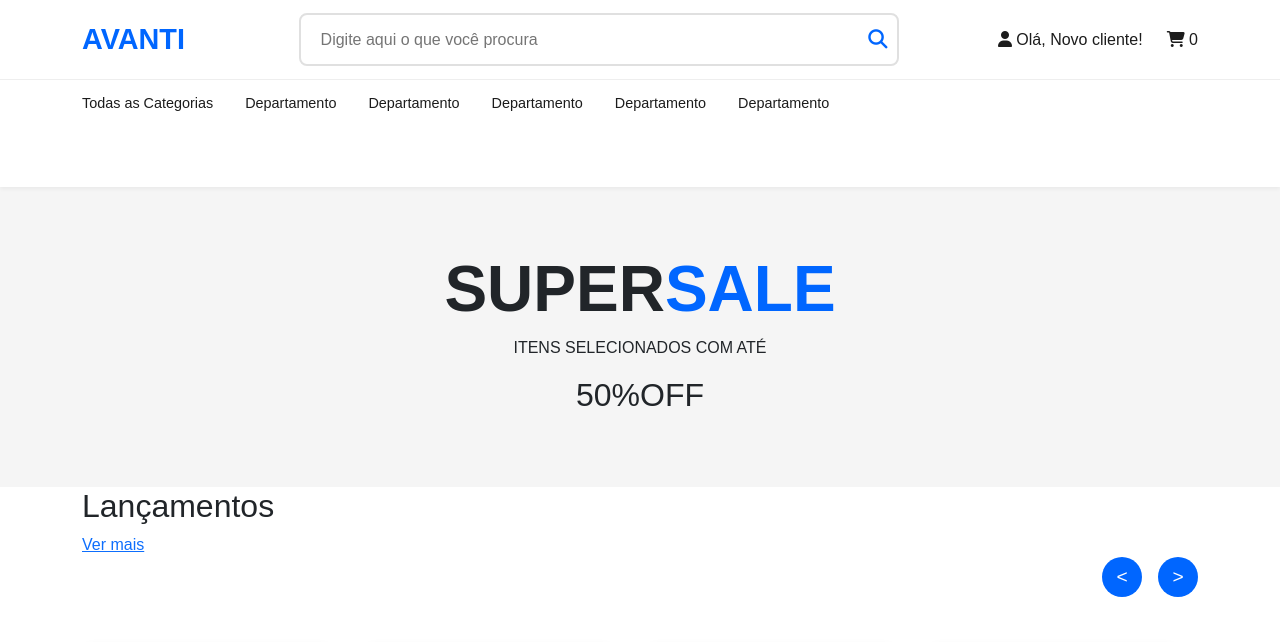
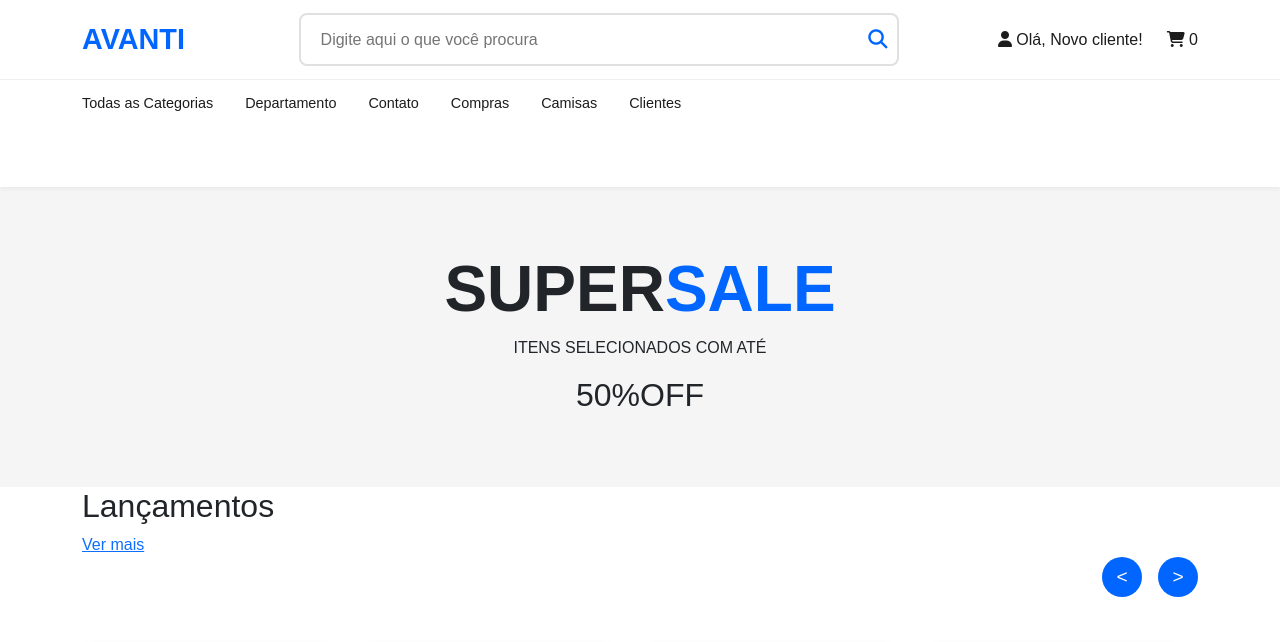
Before and after one commit to bach-lucas/Exercice-1-AVANTI, a plain HTML site: page index.html in a window 1280 px wide. Shown: the top 642 px of the page. Drawn offline with nearby package versions, Linux system fonts and the light colour scheme.

Commit message:
Mudado links

```diff
--- a/index.html
+++ b/index.html
@@ -30,10 +30,10 @@
             <button class="categories-btn">Todas as Categorias</button>
             <div class="departments">
                 <a href="#">Departamento</a>
-                <a href="#">Departamento</a>
-                <a href="#">Departamento</a>
-                <a href="#">Departamento</a>
-                <a href="#">Departamento</a>
+                <a href="#">Contato</a>
+                <a href="#">Compras</a>
+                <a href="#">Camisas</a>
+                <a href="#">Clientes</a>
             </div>
         </div>
     </nav>
```
